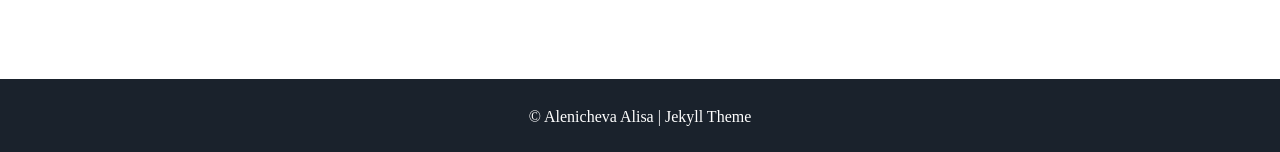
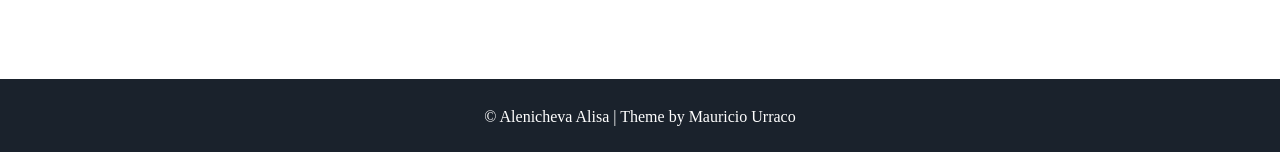
Before and after one commit to korney3/korney3.github.io, a Jekyll site: the page built from index.html, in a window 1280 px wide. Shown: the part 1550-1702 px from the top of the page. Built offline with Jekyll 4.4.1, drawn with Linux system fonts in a browser that asks for light colours; some web fonts are replaced.

Commit message:
Update footer.html

```diff
--- a/_includes/footer.html
+++ b/_includes/footer.html
@@ -1,5 +1,5 @@
 <footer class="footer">
-     <p>&copy; {{ site.username }} | <a href="https://github.com/murraco/jekyll-theme-minimal-resume">Jekyll Theme</a> </p>
+     <p>&copy; {{ site.username }} | Theme by <a href="https://github.com/murraco">Mauricio Urraco</a> </p>
 
      <!--<p><a href="https://github.com/murraco">Design</a></p>-->
     <!--<p>Build with Jekyll and <span class="love">❤</span> by <a href="https://github.com/murraco">Mauricio Urraco</a></p> -->
```
